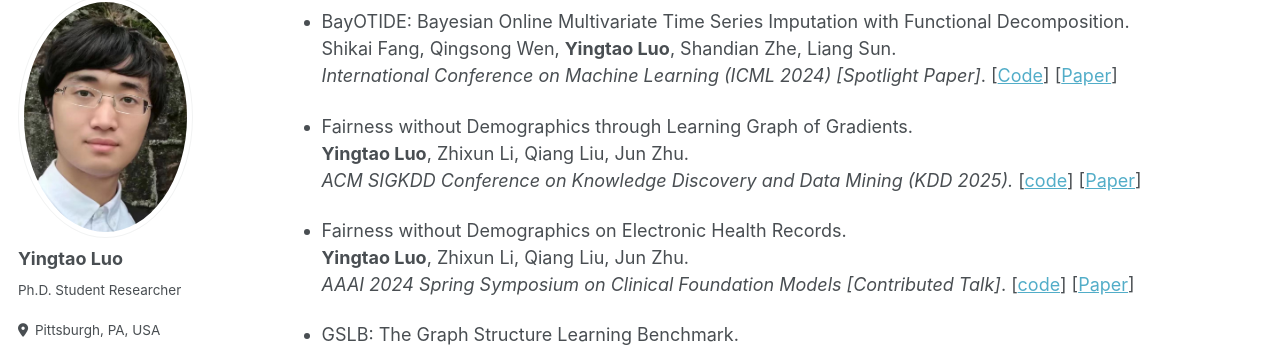
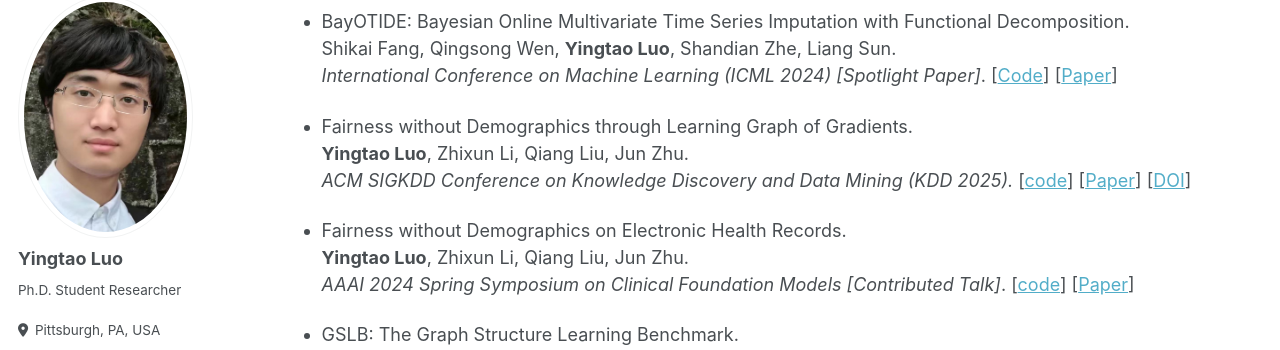
Before and after one commit to yingtaoluo/yingtaoluo.github.io, a Jekyll site: the page built from _pages/publications.md, in a window 1280 px wide and 900 px high, scrolled down 572 px. Shown: the part 90-440 px from the top of the window. Built offline with Jekyll 4.4.1, drawn with Linux system fonts in a browser that asks for light colours; some web fonts are replaced.

Commit message:
Update publications.md

```diff
--- a/_pages/publications.md
+++ b/_pages/publications.md
@@ -35,7 +35,7 @@ Shikai Fang, Qingsong Wen, __Yingtao Luo__, Shandian Zhe, Liang Sun.
 
 * Fairness without Demographics through Learning Graph of Gradients.
 __Yingtao Luo__, Zhixun Li, Qiang Liu, Jun Zhu.
-*ACM SIGKDD Conference on Knowledge Discovery and Data Mining (KDD 2025).*  [[code](https://github.com/yingtaoluo/Graph-of-Gradient/)] [[Paper](https://openreview.net/forum?id=zQsqf7wkh9)]
+*ACM SIGKDD Conference on Knowledge Discovery and Data Mining (KDD 2025).*  [[code](https://github.com/yingtaoluo/Graph-of-Gradient/)] [[Paper](https://openreview.net/forum?id=zQsqf7wkh9)] [[DOI](https://doi.org/10.1145/3690624.3709160)]
 
 * Fairness without Demographics on Electronic Health Records.
 __Yingtao Luo__, Zhixun Li, Qiang Liu, Jun Zhu.
```
